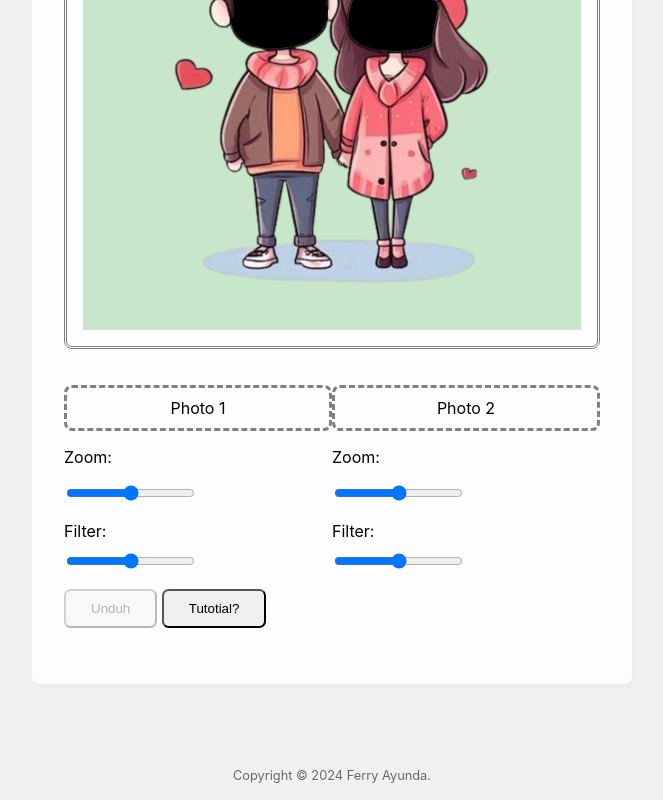
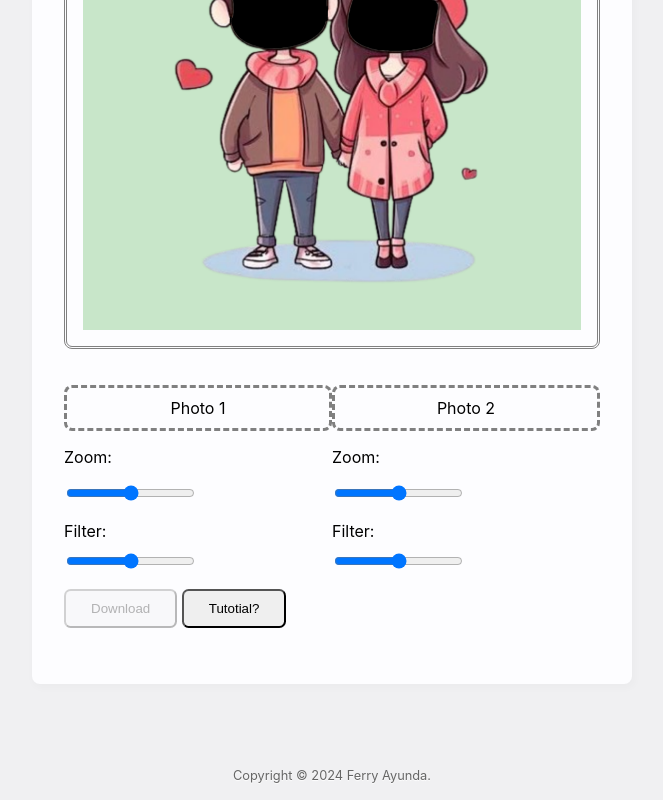
Before and after one commit to susahcebok/couple-twibbon, a Svelte app: page / in a window 1280 px wide. Shown: the part 381-1181 px from the top of the page, without its empty margins (308-971 px from the left). Built offline with nearby package versions, Linux system fonts and the light colour scheme.

Commit message:
Update App.svelte

```diff
--- a/src/App.svelte
+++ b/src/App.svelte
@@ -55,7 +55,7 @@
        </div>
 
        <p>
-       <button id="click" class="save myth" disabled>Unduh</button>
+       <button id="click" class="save myth" disabled>Download</button>
        <button data-modal="#modal2">Tutotial?</button>
        </p>
 
```
